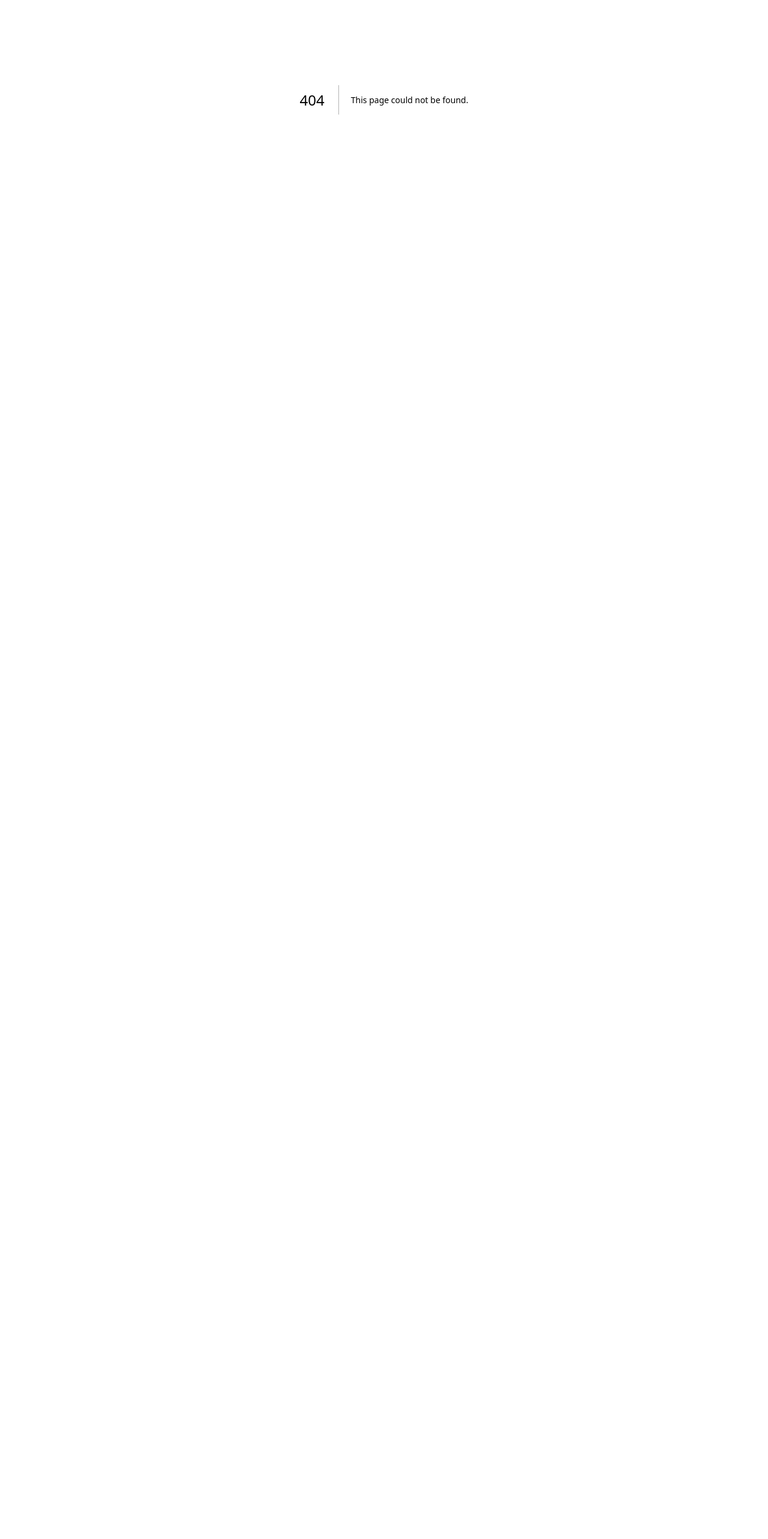
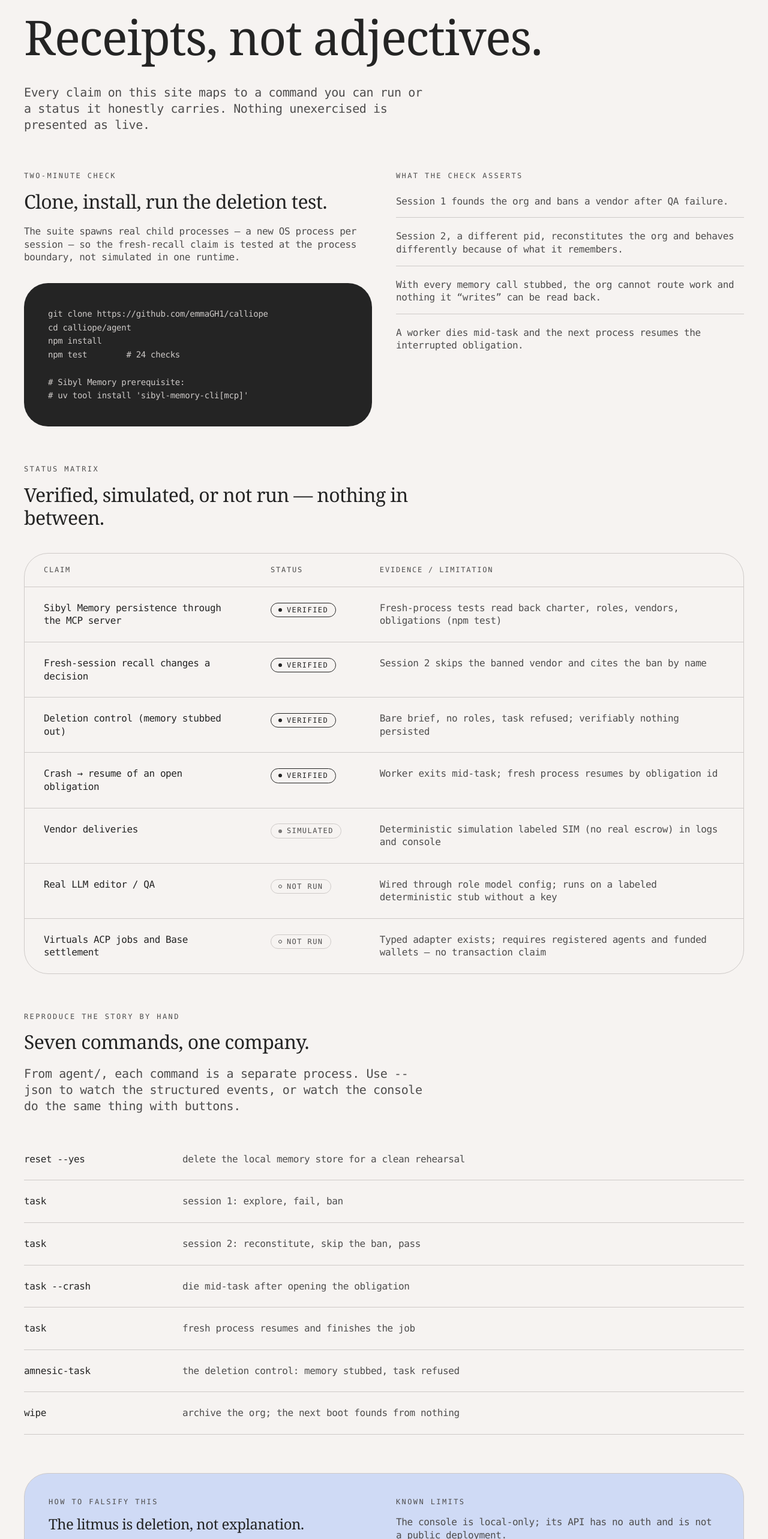
Before and after one commit to emmaGH1/calliope, a Next.js app in the folder desk/: page /evidence in a window 1280 px wide. Before the commit this address had no page. Shown: the part 234-2800 px from the top of the page at 60% size. Before the commit the page ends 800 px from the top, so only its background shows below. Built offline with nearby package versions, Linux system fonts and the light colour scheme.

Commit message:
feat(site): evidence page — status matrix, reproduction commands, falsification

```diff
--- /dev/null
+++ b/desk/app/(site)/evidence/page.tsx
@@ -0,0 +1,234 @@
+import { Reveal } from "@/components/reveal";
+import { Card, Kicker, PillLink, StatusBadge } from "@/components/ui";
+
+const STATUS = [
+  {
+    thing: "Sibyl Memory persistence through the MCP server",
+    state: "verified" as const,
+    evidence: "Fresh-process tests read back charter, roles, vendors, obligations (npm test)",
+  },
+  {
+    thing: "Fresh-session recall changes a decision",
+    state: "verified" as const,
+    evidence: "Session 2 skips the banned vendor and cites the ban by name",
+  },
+  {
+    thing: "Deletion control (memory stubbed out)",
+    state: "verified" as const,
+    evidence: "Bare brief, no roles, task refused; verifiably nothing persisted",
+  },
+  {
+    thing: "Crash → resume of an open obligation",
+    state: "verified" as const,
+    evidence: "Worker exits mid-task; fresh process resumes by obligation id",
+  },
+  {
+    thing: "Vendor deliveries",
+    state: "simulated" as const,
+    evidence: "Deterministic simulation labeled SIM (no real escrow) in logs and console",
+  },
+  {
+    thing: "Real LLM editor / QA",
+    state: "not-run" as const,
+    evidence: "Wired through role model config; runs on a labeled deterministic stub without a key",
+  },
+  {
+    thing: "Virtuals ACP jobs and Base settlement",
+    state: "not-run" as const,
+    evidence: "Typed adapter exists; requires registered agents and funded wallets — no transaction claim",
+  },
+];
+
+const REPRO = [
+  ["reset --yes", "delete the local memory store for a clean rehearsal"],
+  ["task", "session 1: explore, fail, ban"],
+  ["task", "session 2: reconstitute, skip the ban, pass"],
+  ["task --crash", "die mid-task after opening the obligation"],
+  ["task", "fresh process resumes and finishes the job"],
+  ["amnesic-task", "the deletion control: memory stubbed, task refused"],
+  ["wipe", "archive the org; the next boot founds from nothing"],
+];
+
+export default function EvidencePage() {
+  return (
+    <>
+      <section className="pb-16 pt-24 sm:pt-32">
+        <Reveal>
+          <Kicker>Evidence</Kicker>
+          <h1 className="mt-6 max-w-4xl font-untitled-serif text-heading font-normal sm:text-display">
+            Receipts, not adjectives.
+          </h1>
+          <p className="mt-8 max-w-2xl text-body-lg text-graphite">
+            Every claim on this site maps to a command you can run or a status
+            it honestly carries. Nothing unexercised is presented as live.
+          </p>
+        </Reveal>
+      </section>
+
+      {/* Run it */}
+      <section className="pb-[var(--section-gap)]">
+        <div className="grid grid-cols-1 gap-10 lg:grid-cols-2">
+          <Reveal>
+            <Kicker>Two-minute check</Kicker>
+            <h2 className="mt-4 font-untitled-serif text-heading-sm font-normal">
+              Clone, install, run the deletion test.
+            </h2>
+            <p className="mt-5 text-body text-graphite">
+              The suite spawns real child processes — a new OS process per
+              session — so the fresh-recall claim is tested at the process
+              boundary, not simulated in one runtime.
+            </p>
+            <div className="mt-8">
+              <Card tone="ink">
+                <pre className="overflow-x-auto text-body-sm leading-relaxed text-ash">
+{`git clone https://github.com/emmaGH1/calliope
+cd calliope/agent
+npm install
+npm test        # 24 checks
+
+# Sibyl Memory prerequisite:
+# uv tool install 'sibyl-memory-cli[mcp]'`}
+                </pre>
+              </Card>
+            </div>
+          </Reveal>
+          <Reveal delay={80}>
+            <Kicker>What the check asserts</Kicker>
+            <ul className="mt-6 flex flex-col gap-5 text-body text-graphite">
+              <li className="border-b border-ash pb-4">
+                Session 1 founds the org and bans a vendor after QA failure.
+              </li>
+              <li className="border-b border-ash pb-4">
+                Session 2, a different pid, reconstitutes the org and behaves
+                differently because of what it remembers.
+              </li>
+              <li className="border-b border-ash pb-4">
+                With every memory call stubbed, the org cannot route work and
+                nothing it “writes” can be read back.
+              </li>
+              <li>
+                A worker dies mid-task and the next process resumes the
+                interrupted obligation.
+              </li>
+            </ul>
+          </Reveal>
+        </div>
+      </section>
+
+      {/* Status matrix */}
+      <section className="pb-[var(--section-gap)]">
+        <Reveal>
+          <Kicker>Status matrix</Kicker>
+          <h2 className="mt-4 max-w-3xl font-untitled-serif text-heading-sm font-normal">
+            Verified, simulated, or not run — nothing in between.
+          </h2>
+        </Reveal>
+        <Reveal>
+          <div className="mt-10 overflow-x-auto rounded-3xl border border-ash">
+            <table className="w-full min-w-[760px] border-collapse text-left">
+              <thead>
+                <tr className="border-b border-ash text-caption uppercase tracking-[0.15em] text-graphite">
+                  <th className="px-8 py-5 font-normal">Claim</th>
+                  <th className="px-8 py-5 font-normal">Status</th>
+                  <th className="px-8 py-5 font-normal">Evidence / limitation</th>
+                </tr>
+              </thead>
+              <tbody>
+                {STATUS.map((s) => (
+                  <tr key={s.thing} className="border-b border-ash align-top last:border-b-0">
+                    <td className="px-8 py-6 text-body">{s.thing}</td>
+                    <td className="px-8 py-6">
+                      <StatusBadge state={s.state} />
+                    </td>
+                    <td className="px-8 py-6 text-body text-graphite">{s.evidence}</td>
+                  </tr>
+                ))}
+              </tbody>
+            </table>
+          </div>
+        </Reveal>
+      </section>
+
+      {/* Reproduce by hand */}
+      <section className="pb-[var(--section-gap)]">
+        <Reveal>
+          <Kicker>Reproduce the story by hand</Kicker>
+          <h2 className="mt-4 max-w-3xl font-untitled-serif text-heading-sm font-normal">
+            Seven commands, one company.
+          </h2>
+          <p className="mt-5 max-w-2xl text-body-lg text-graphite">
+            From <code>agent/</code>, each command is a separate process. Use{" "}
+            <code>--json</code> to watch the structured events, or watch the
+            console do the same thing with buttons.
+          </p>
+        </Reveal>
+        <div className="mt-10 flex flex-col">
+          {REPRO.map(([cmd, what], i) => (
+            <Reveal key={cmd + i} delay={i * 30}>
+              <div className="flex flex-col gap-2 border-b border-ash py-6 sm:flex-row sm:items-baseline sm:gap-10">
+                <code className="w-56 shrink-0 text-body">{cmd}</code>
+                <p className="text-body text-graphite">{what}</p>
+              </div>
+            </Reveal>
+          ))}
+        </div>
+      </section>
+
+      {/* Falsification + limits */}
+      <section className="pb-[var(--section-gap)]">
+        <Reveal>
+          <Card tone="raised">
+            <div className="grid grid-cols-1 gap-10 lg:grid-cols-2">
+              <div>
+                <Kicker>How to falsify this</Kicker>
+                <h2 className="mt-4 font-untitled-serif text-subheading font-normal">
+                  The litmus is deletion, not explanation.
+                </h2>
+                <p className="mt-5 text-body text-graphite">
+                  If removing Sibyl Memory still left a working org — retained
+                  standards, remembered vendors, resumed obligations — the
+                  project would be a wrapper. The amnesic run in the suite is
+                  exactly that experiment, and it collapses into a refusal.
+                </p>
+              </div>
+              <div>
+                <Kicker>Known limits</Kicker>
+                <ul className="mt-4 flex flex-col gap-4 text-body text-graphite">
+                  <li className="border-b border-ash pb-3">
+                    The console is local-only; its API has no auth and is not a
+                    public deployment.
+                  </li>
+                  <li className="border-b border-ash pb-3">
+                    The demo crash is a controlled checkpoint, not arbitrary OS
+                    termination.
+                  </li>
+                  <li className="border-b border-ash pb-3">
+                    Vendor work is deterministic simulation; real ACP escrow is
+                    wired but not run.
+                  </li>
+                  <li>
+                    No traction or PMF claims are made — there is no fabricated
+                    evidence anywhere in this project.
+                  </li>
+                </ul>
+              </div>
+            </div>
+          </Card>
+        </Reveal>
+      </section>
+
+      <section className="pb-8">
+        <Reveal>
+          <div className="flex flex-col gap-4 sm:flex-row">
+            <PillLink href="/console" tone="blue">
+              Run it in the console
+            </PillLink>
+            <PillLink href="/memory" tone="ghost">
+              How the memory works
+            </PillLink>
+          </div>
+        </Reveal>
+      </section>
+    </>
+  );
+}
```
